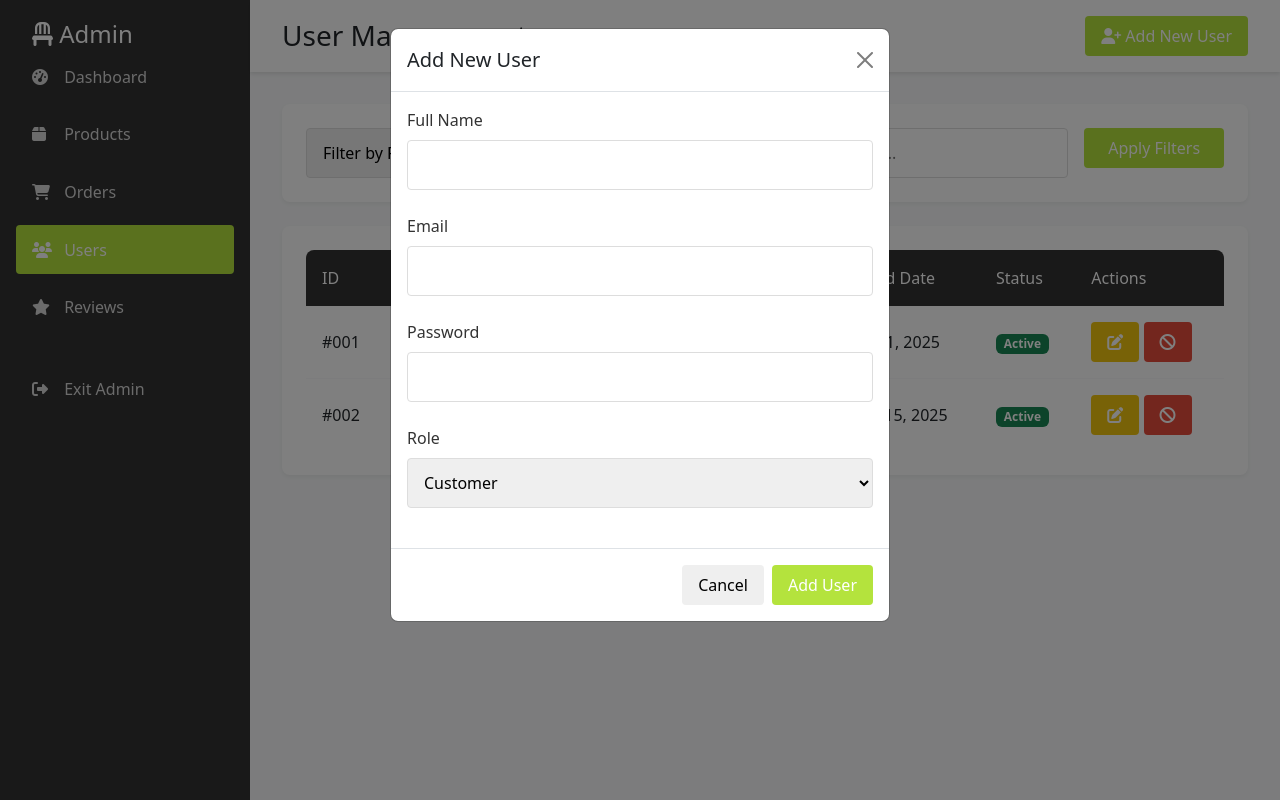
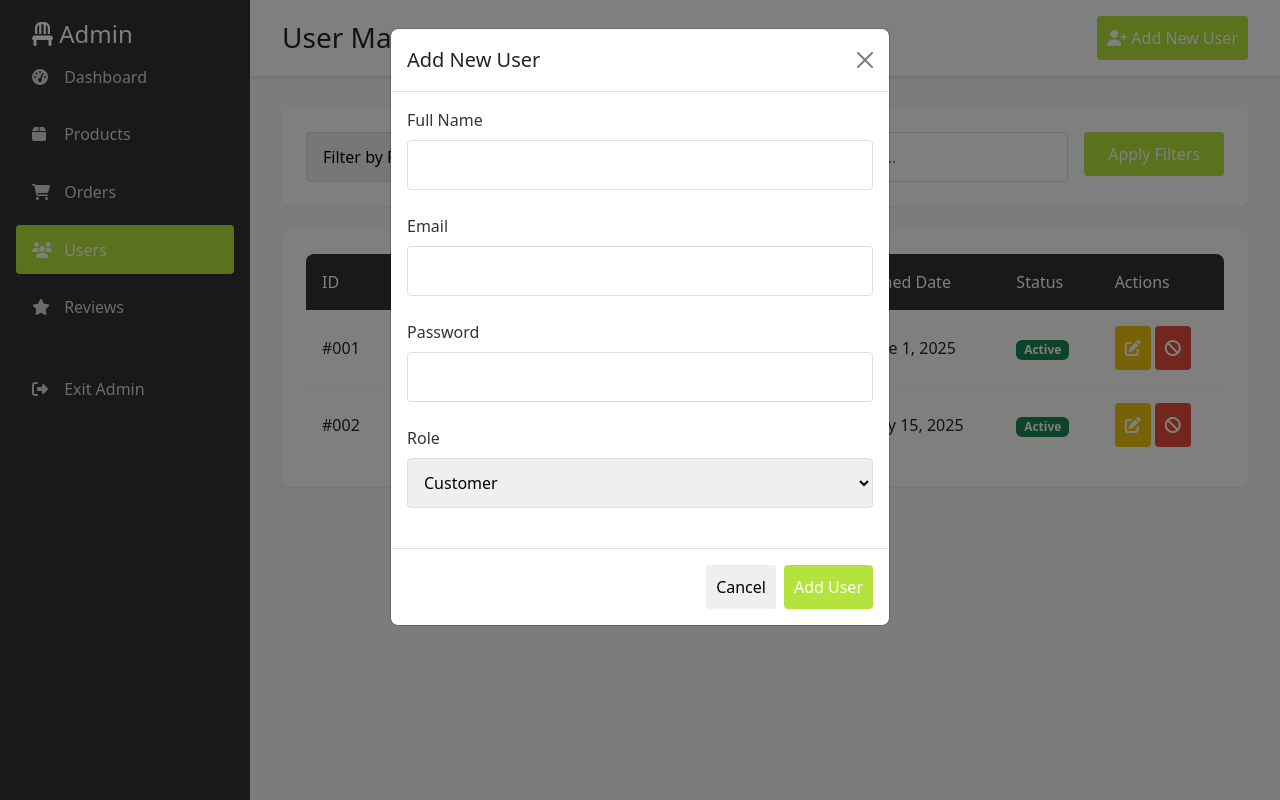
Before and after one commit to dimuthadithya/furnitureWebsite, a PHP site: page /admin/users.html in a window 1280 px wide, after a click on "Add New User". Run offline with PHP 8.4, Linux system fonts and the light colour scheme.

Commit message:
Refactor button styles across admin pages for consistency and improved usability

```diff
--- a/admin/index.html
+++ b/admin/index.html
@@ -66,7 +66,7 @@
           <h1 class="h3 m-0">Dashboard</h1>
           <div class="admin-header-right">
             <span class="me-3">Welcome, Admin</span>
-            <a href="#" class="admin-btn admin-btn-danger">
+            <a href="#" class="admin-btn admin-btn-danger btn-sm">
               <i class="fas fa-sign-out-alt"></i> Logout
             </a>
           </div>
--- a/admin/orders.html
+++ b/admin/orders.html
@@ -65,10 +65,10 @@
         <header class="admin-header">
           <h1 class="h3 m-0">Order Management</h1>
           <div>
-            <button class="admin-btn admin-btn-primary me-2">
+            <button class="admin-btn admin-btn-primary btn-sm me-2">
               <i class="fas fa-file-export"></i> Export Orders
             </button>
-            <button class="admin-btn admin-btn-success">
+            <button class="admin-btn admin-btn-success btn-sm">
               <i class="fas fa-sync"></i> Refresh
             </button>
           </div>
@@ -102,7 +102,7 @@
               />
             </div>
             <div class="col-md-2">
-              <button class="admin-btn admin-btn-primary w-100">
+              <button class="admin-btn admin-btn-primary btn-sm w-100">
                 Apply Filters
               </button>
             </div>
--- a/admin/products.html
+++ b/admin/products.html
@@ -65,7 +65,7 @@
         <header class="admin-header">
           <h1 class="h3 m-0">Product Management</h1>
           <button
-            class="admin-btn admin-btn-primary"
+            class="admin-btn admin-btn-primary btn-sm"
             data-bs-toggle="modal"
             data-bs-target="#addProductModal"
           >
--- a/admin/users.html
+++ b/admin/users.html
@@ -207,12 +207,12 @@
           <div class="modal-footer">
             <button
               type="button"
-              class="admin-btn admin-btn-secondary"
+              class="admin-btn admin-btn-secondary btn-sm"
               data-bs-dismiss="modal"
             >
               Cancel
             </button>
-            <button type="button" class="admin-btn admin-btn-primary">
+            <button type="button" class="admin-btn admin-btn-primary btn-sm">
               Add User
             </button>
           </div>
@@ -272,12 +272,12 @@
           <div class="modal-footer">
             <button
               type="button"
-              class="admin-btn admin-btn-secondary"
+              class="admin-btn admin-btn-secondary btn-sm"
               data-bs-dismiss="modal"
             >
               Cancel
             </button>
-            <button type="button" class="admin-btn admin-btn-primary">
+            <button type="button" class="admin-btn admin-btn-primary btn-sm">
               Save Changes
             </button>
           </div>
--- a/assets/css/admin/admin.css
+++ b/assets/css/admin/admin.css
@@ -8,6 +8,10 @@
     --admin-danger: #e74c3c;
     --admin-light: #F8F9FA;
     --admin-dark: #333333;
+}
+
+a{
+    text-decoration: none;
 }
 
 /* Admin Layout */
@@ -164,11 +168,11 @@
 
 /* Buttons */
 .admin-btn {
-    padding: 0.5rem 1rem;
     border-radius: 0.25rem;
     border: none;
     cursor: pointer;
     transition: all 0.3s ease;
+    padding: 10px;
 }
 
 .admin-btn-primary {
```
Also changed, not shown: admin/reviews.html (+5 -3 lines).
